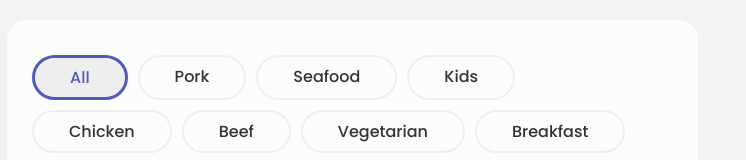
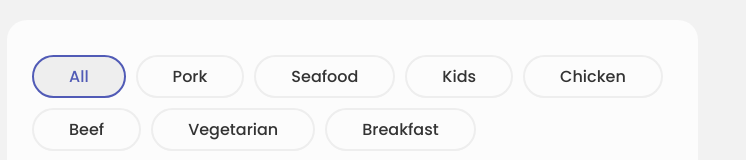
Before and after one commit to AndyyAD/Food-order-App, a React (Create React App) app: page / in a window 1280 px wide. Shown: the top 160 px of the page, without its empty margins (57-803 px from the left). Built offline with nearby package versions, Linux system fonts and the light colour scheme.

Commit message:
Made few changes

```diff
--- a/src/component/dashboard/Dashboard.css
+++ b/src/component/dashboard/Dashboard.css
@@ -22,7 +22,7 @@
     background-color: var(--primary);
 }
 
-.selected{
+.selectedFood{
     border: 2px solid var(--tertiary);
     background-color: var(--light-color);
     color: var(--tertiary);
@@ -97,6 +97,6 @@
     background-color: var(--primary);
 }
 
-.selected{
+.selectedDrink{
     border: 3px solid var(--tertiary);
 }
--- a/src/component/dashboard/Dashboard.js
+++ b/src/component/dashboard/Dashboard.js
@@ -8,23 +8,25 @@ import Beer from './Beer.png'
 
 function Dashboard() {
     const [items, setItems] = useState('');
-    const [toggle, setToggle] = useState('');
+    const [toggle1, setToggle1] = useState('');
+
 
     const toggleBTN = (index) => {
         setItems(index)
-        setToggle(index)
+        setToggle1(index)
     }
+
 
     return (
         <>
             <section className='container'>
                 <div className='filterWrapper'>
-                    <div className={`filterWrap ${toggle === '' ? "selected" : null}`} onClick={() => toggleBTN('')}>
+                    <div className={`filterWrap ${toggle1 === '' ? "selectedFood" : null}`} onClick={() => toggleBTN('')}>
                         <p className="filters"> All </p>
                     </div>
                     {
                         food.labels.map((data) => (
-                            <div className={`filterWrap ${toggle === data.label ? "selected" : null}`} key={data.id} onClick={() => toggleBTN(data.label)}>
+                            <div className={`filterWrap ${toggle1 === data.label ? "selectedFood" : null}`} key={data.id} onClick={() => toggleBTN(data.label)}>
                                 <p className="filterName"> {data.label} </p>
                             </div>
                         ))
@@ -47,12 +49,21 @@ function Dashboard() {
                                             <h1 className="foodDesc"> {data.description} </h1>
                                             <p className="starter"> <strong>Starter:</strong> {data.starter} </p>
                                             <p className="desert"> <strong>Desert:</strong> {data.desert} </p>
-                                            <p className="drinks"> <strong>Selected drink:</strong> </p>
+                                            <p className="drinks"> <strong>Selected drink:</strong>  </p>
                                             <div className="moreInfo">
                                                 <div className="drinkImgWrapper">
-                                                    <img className="drinkImg" src={Wine} alt="Glass of wine"/>
-                                                    <img className="drinkImg" src={Juice} alt="Glass of juice"/>
-                                                    <img className="drinkImg" src={Beer} alt="Mug of beer"/>
+                                                    <img
+                                                        className={`drinkImg`}
+                                                        src={Wine} alt="Glass of wine"
+                                                    />
+                                                    <img
+                                                        className={`drinkImg`}
+                                                        src={Juice} alt="Glass of juice"
+                                                    />
+                                                    <img
+                                                        className={`drinkImg`}
+                                                        src={Beer} alt="Mug of beer"
+                                                    />
                                                 </div>
                                                 <div className="order">
                                                     <h1 className='price'> ${data.price} </h1>
```
